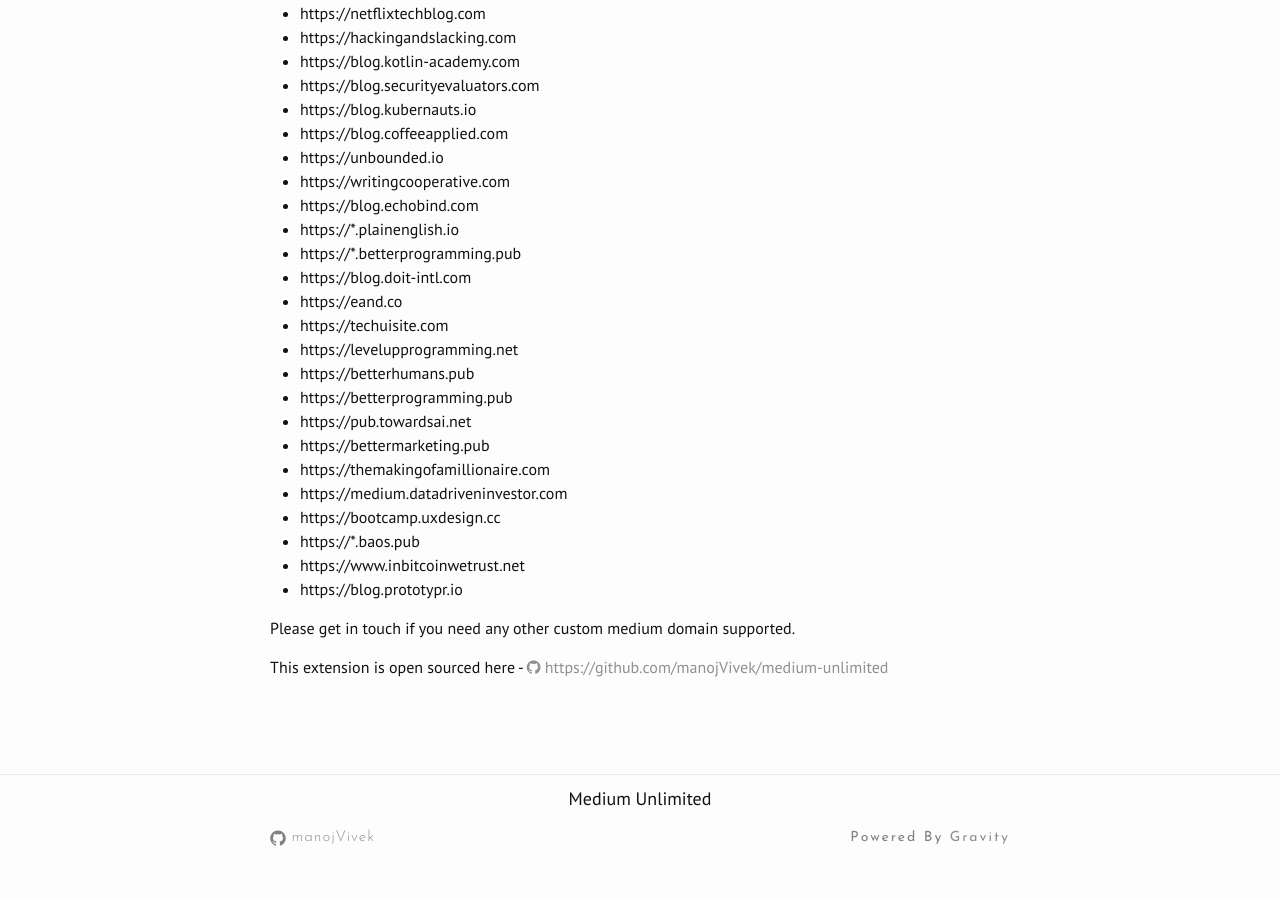
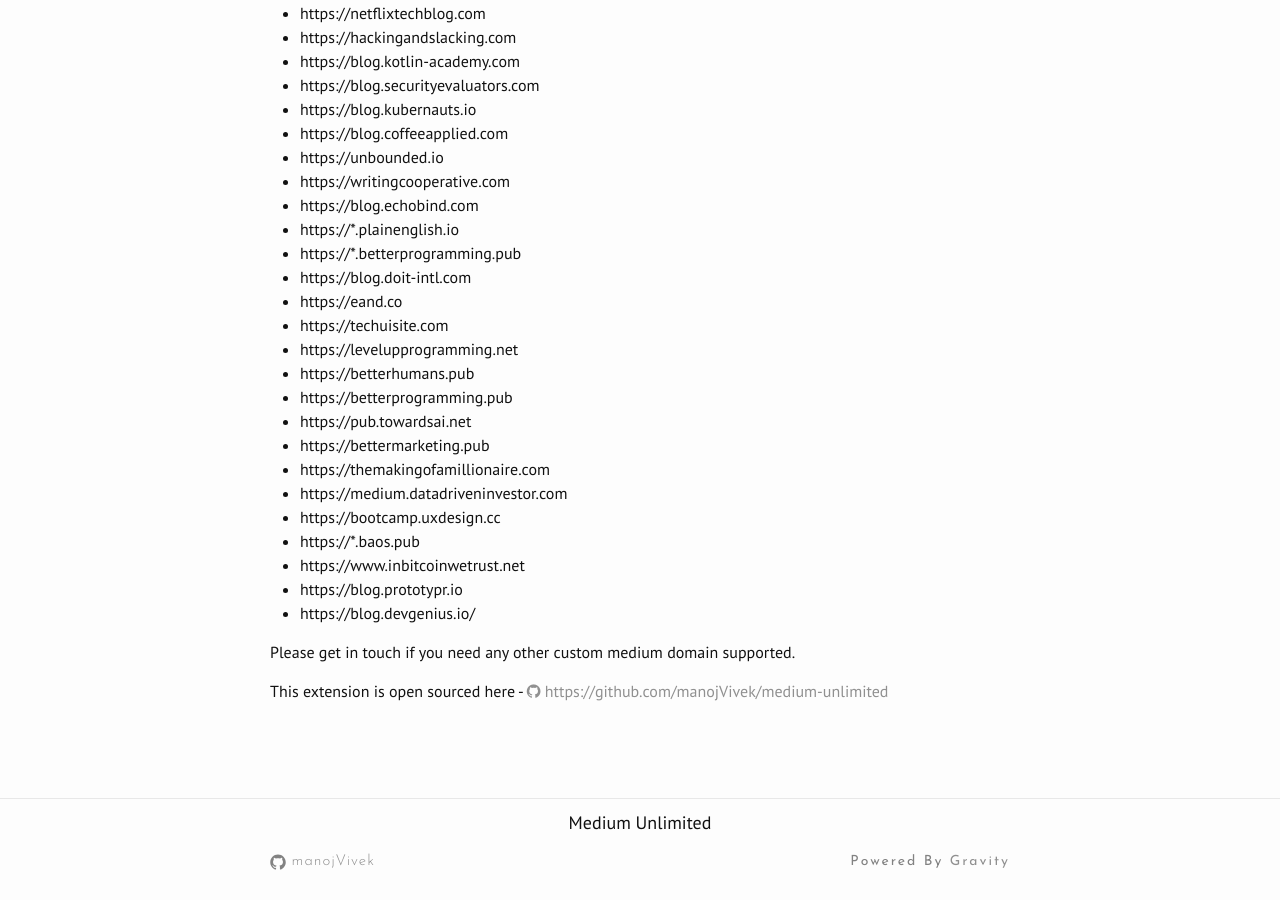
Before and after one commit to manojVivek/medium-unlimited, a Jekyll site: the page built from website/index.html, in a window 1280 px wide and 900 px high, scrolled down 1538 px. Built offline with Jekyll 4.4.1, drawn with Linux system fonts in a browser that asks for light colours; nearby versions of some CDN libraries; the list of posts is cut into pages by our own code; before the commit the page ends 2414 px from its top, so only the background shows below that.

Commit message:
Add https://blog.devgenius.io/

```diff
--- a/src/request_interceptors.js
+++ b/src/request_interceptors.js
@@ -61,6 +61,7 @@
   'https://*.baos.pub/*',
   'https://www.inbitcoinwetrust.net/*',
   'https://blog.prototypr.io/*',
+  'https://blog.devgenius.io/',
 ];
 
 export default function intercept() {
--- a/website/index.html
+++ b/website/index.html
@@ -132,6 +132,7 @@
       <li>https://*.baos.pub</li>
       <li>https://www.inbitcoinwetrust.net</li>
       <li>https://blog.prototypr.io</li>
+      <li>https://blog.devgenius.io/</li>
     </ul>
     <p>Please get in touch if you need any other custom medium domain supported.</p>
 
```
Also changed, not shown: manifest.json.
